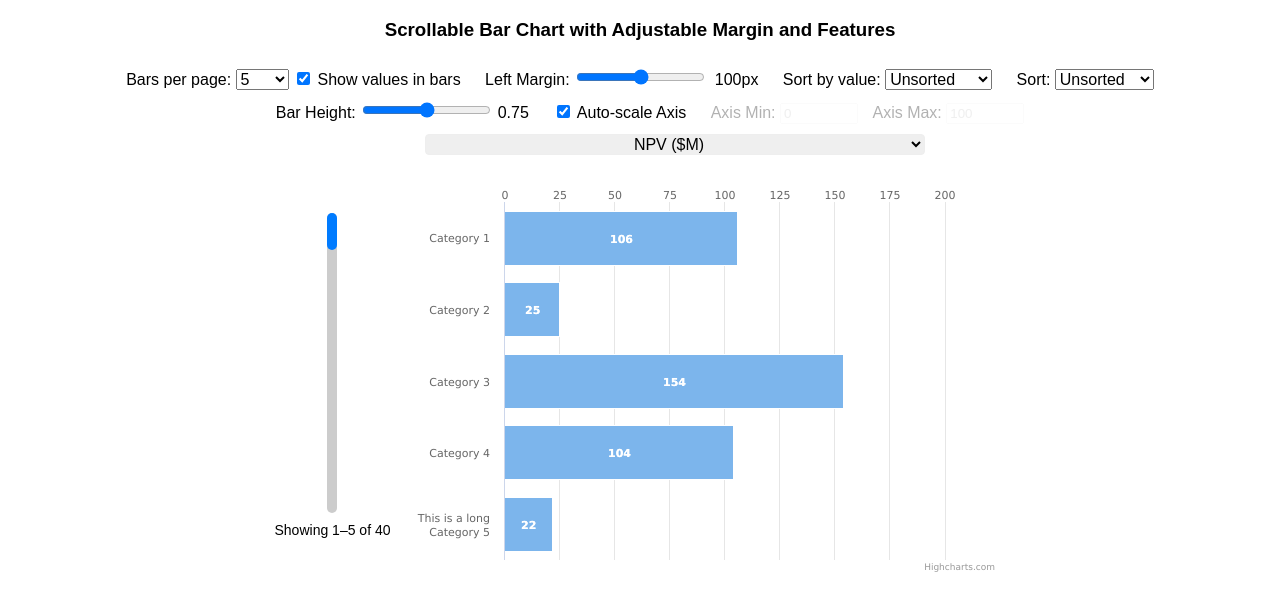
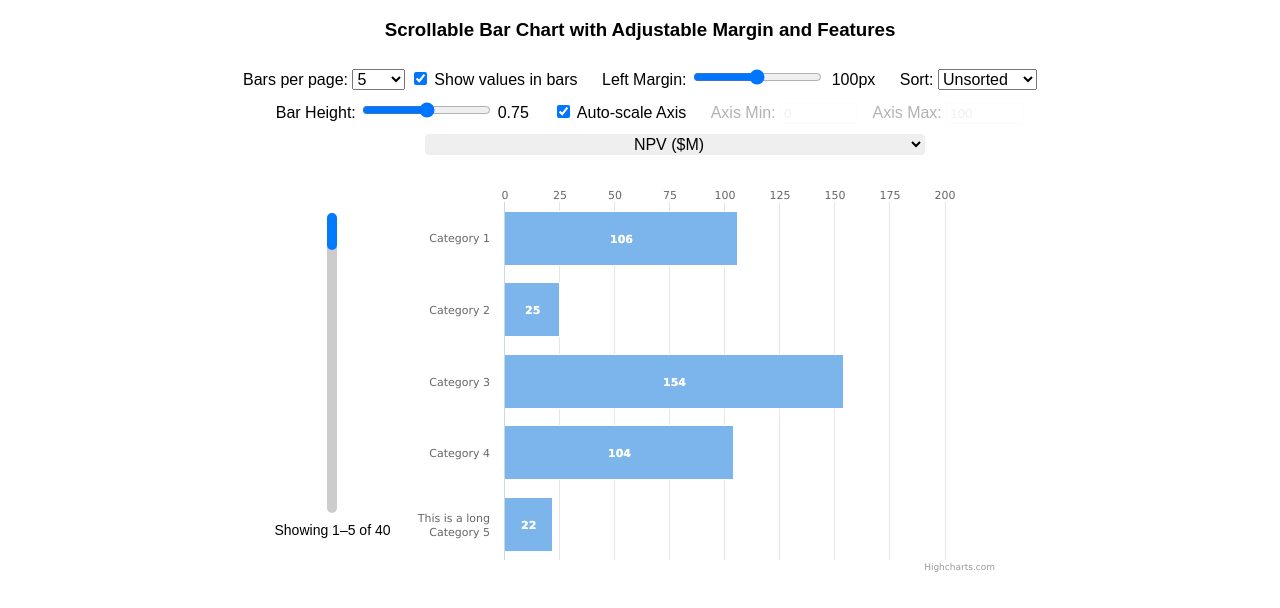
Before and after one commit to dwachenschwanz/scrollable-horizontal-bar-chart, a plain HTML site: page index.html in a window 1280 px wide. Drawn offline with nearby package versions, Linux system fonts and the light colour scheme.

Commit message:
Fixed sorting

```diff
--- a/index.html
+++ b/index.html
@@ -173,14 +173,14 @@
         <span id="leftMarginValue">100</span>px
       </label>
 
-      <label style="margin-left: 20px">
+      <!-- <label style="margin-left: 20px">
         Sort by value:
         <select id="sortSelector" onchange="renderChart()">
           <option value="unsorted">Unsorted</option>
           <option value="asc">Ascending</option>
           <option value="desc">Descending</option>
         </select>
-      </label>
+      </label> -->
 
       <label style="margin-left: 20px">
         Sort:
```
